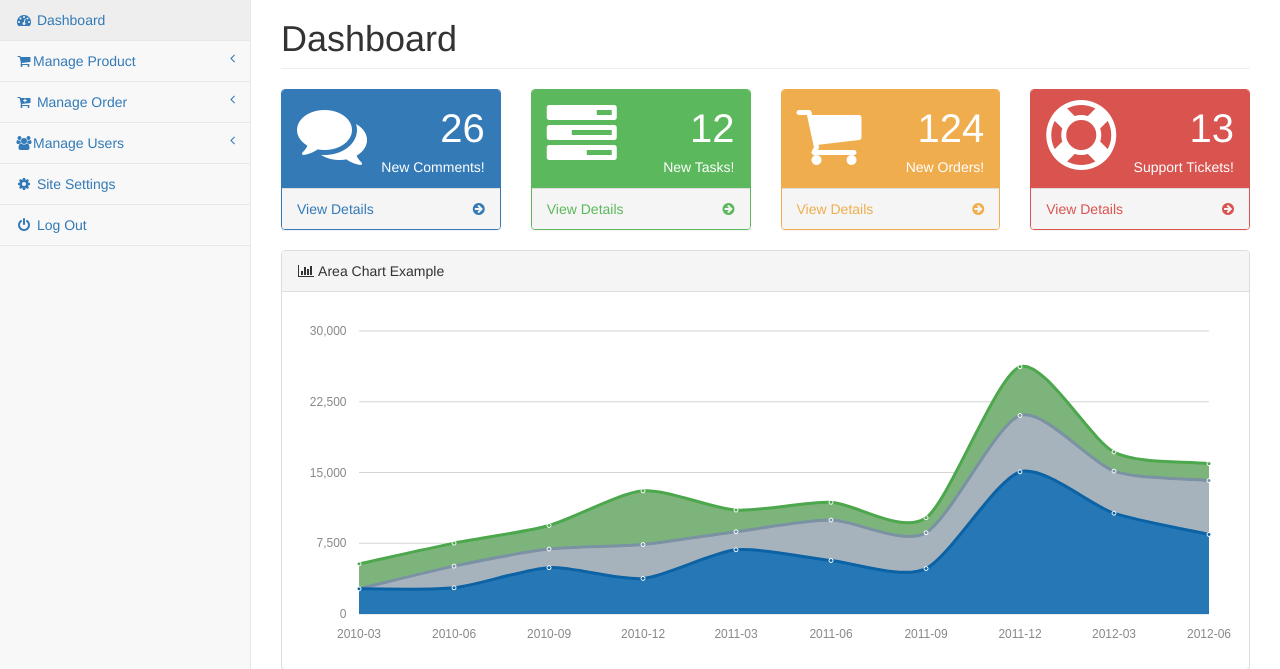
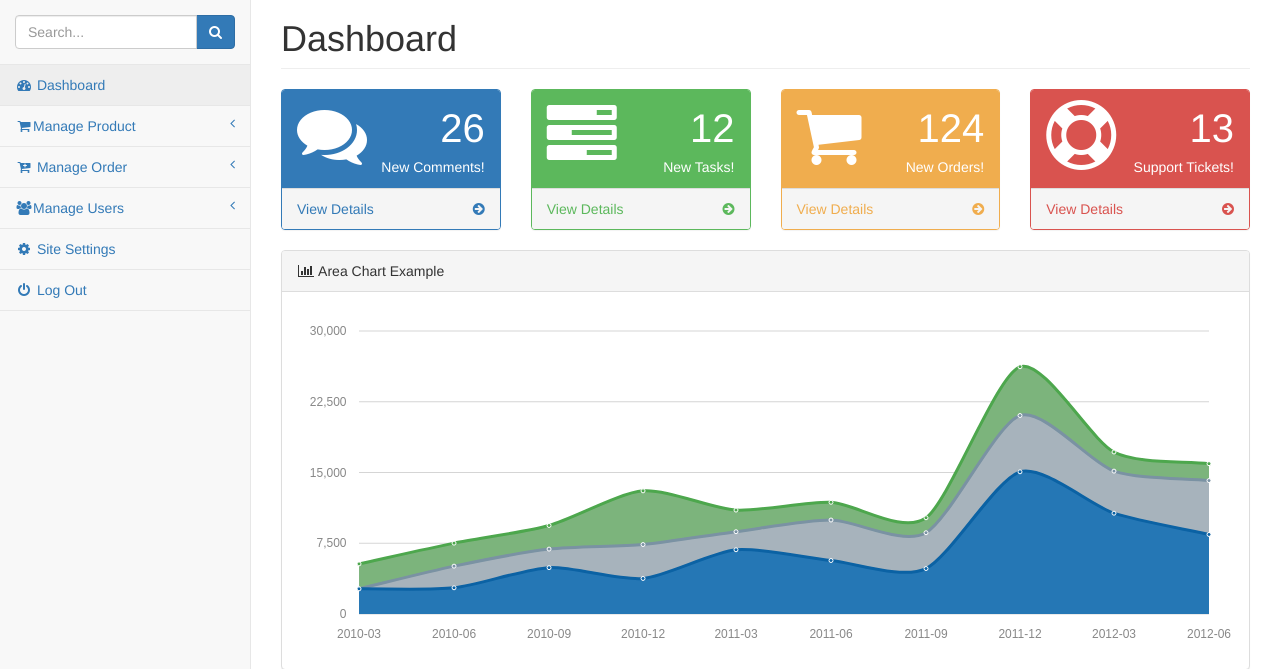
Before and after one commit to ashis-saha-codeclouds/ecomm-project, a PHP site: page /admin/dashboard.php in a window 1280 px wide. Shown: the part 51-720 px from the top of the page. Run offline with PHP 8.4, Linux system fonts and the light colour scheme.

Commit message:
Updated the layouts of admin navbar and sidebar

```diff
--- a/admin/navbar.php
+++ b/admin/navbar.php
@@ -15,9 +15,9 @@
                             <i class="fa fa-user fa-fw"></i> secondtruth <b class="caret"></b>
                         </a>
                         <ul class="dropdown-menu dropdown-user">
-                            <!-- <li>
-                                <a href="#"><i class="fa fa-user fa-fw"></i> User Profile</a>
-                            </li> -->
+                            <li>
+                                <a href="#"><i class="fa fa-user fa-fw"></i> Admin Profile</a>
+                            </li>
                             <li>
                                 <a href="#"><i class="fa fa-gear fa-fw"></i> Settings</a>
                             </li>
--- a/admin/sidebarmenu.php
+++ b/admin/sidebarmenu.php
@@ -1,6 +1,18 @@
 <aside class="sidebar navbar-default" role="navigation">
                 <div class="sidebar-nav navbar-collapse">
                     <ul class="nav" id="side-menu">
+                    <li class="sidebar-search">
+                            <div class="input-group custom-search-form">
+                                <input type="text" class="form-control" placeholder="Search...">
+                                <span class="input-group-btn">
+                                    <button class="btn btn-primary" type="button">
+                                        <i class="fa fa-search"></i>
+                                    </button>
+                                </span>
+                                <!-- <h2>Dashboard</h2> -->
+                            </div>
+                            <!-- /input-group -->
+                        </li>
                         <li>
                             <a href="index.html" class="active"><i class="fa fa-dashboard fa-fw"></i> Dashboard</a>
                         </li>
```
